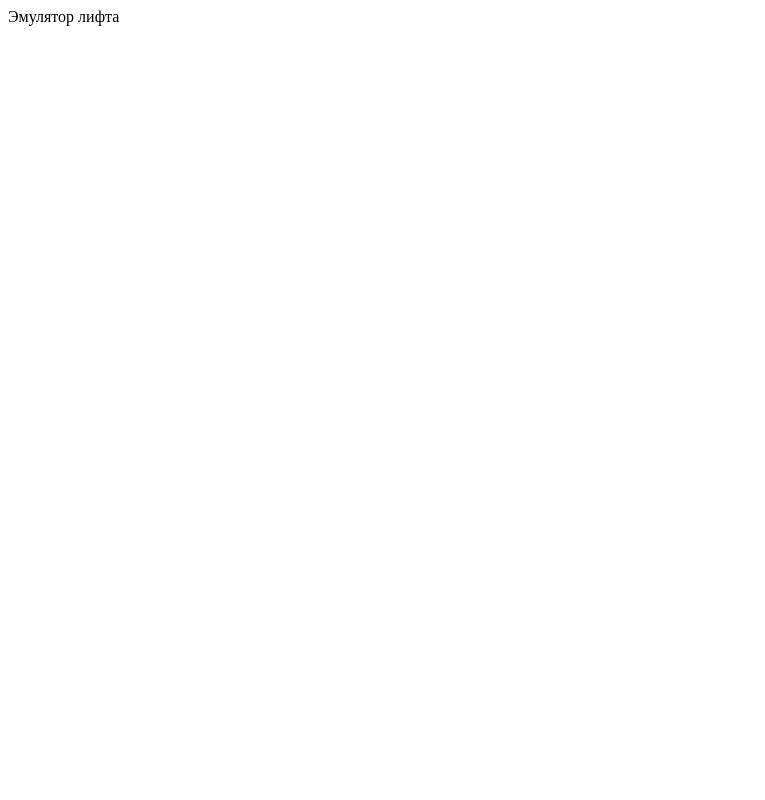
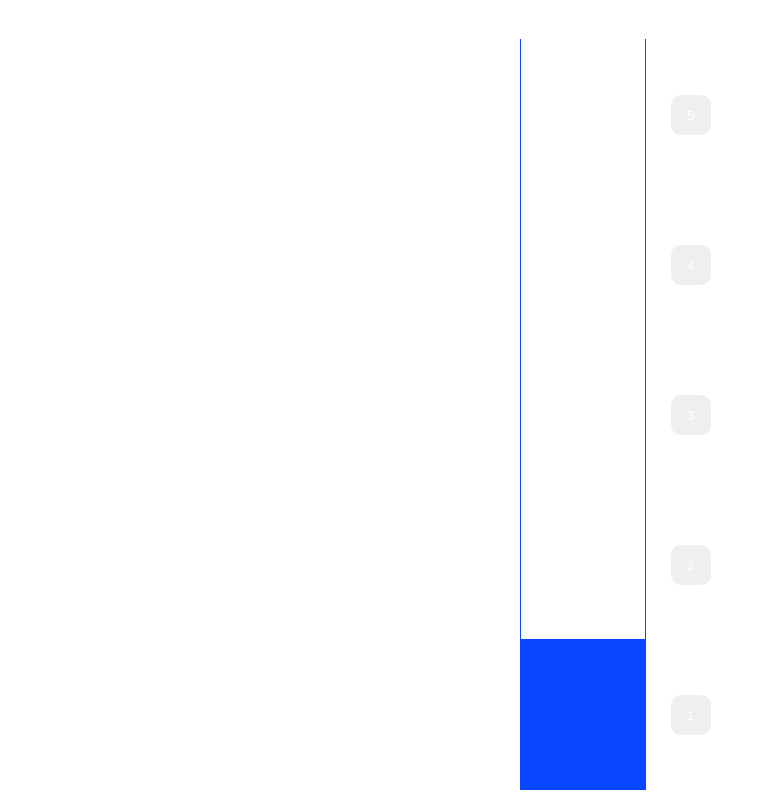
Before and after one commit to AnIlyukina/emulator-elevators-vue3, a Vue app: page / in a window 1280 px wide. Shown: the whole page, without its empty margins (0-765 px from the left). Built offline with nearby package versions, Linux system fonts and the light colour scheme.

Commit message:
Верстка компонентов шахты (shaft-list) и лифта (elevators)

```diff
--- a/App.vue
+++ /dev/null
@@ -1,9 +0,0 @@
-<script setup>
-
-</script>
-
-<template>
-  <div>
-    Эмулятор лифта
-  </div>
-</template>
--- /dev/null
+++ b/elevator-config.js
@@ -0,0 +1,4 @@
+// кол-во этажей
+export const countFloor = 5;
+// кол-во шахт
+export const countElevators = 1;
--- /dev/null
+++ b/src/App.vue
@@ -0,0 +1,15 @@
+<script setup>
+import ShaftList from "./components/shaft-list.vue";
+
+</script>
+
+<template>
+  <shaft-list/>
+</template>
+
+
+<style lang='scss'>
+
+@import './assets/scss/style.scss';
+
+</style>
--- /dev/null
+++ b/src/assets/scss/elevator.scss
@@ -0,0 +1,23 @@
+.elevator {
+  width: 100%;
+  box-sizing: border-box;
+  background-color: $lift-color;
+  position: relative;
+
+
+  &__info{
+    width: 50%;
+    text-align: center;
+    background-color: rgb(255, 134, 134);
+    border-radius: 5px;
+    margin: auto;
+    margin-top: 5px;
+    padding: 2px 0;
+    color: white;
+  }
+  &__img-move{
+    height: 12px;
+    margin-right: 3px;
+  }
+
+}
--- /dev/null
+++ b/src/assets/scss/shaft-lift.scss
@@ -0,0 +1,56 @@
+.shafts{
+  height: 100vh;
+  padding: 10px 20px;
+  display: flex;
+  align-items: end;
+  justify-content: center;
+  box-sizing: border-box;
+}
+
+.shaft{
+  &__elevator {
+    width: 10%;
+    display: flex;
+    justify-content: end;
+    flex-direction: column;
+    margin-right: 15px;
+    border: solid 1px $lift-color;
+    border-top: none;
+    position: relative;
+  }
+
+  &__floor{
+    text-align: center;
+    width: 100%;
+    height: 150px;
+    padding: 10px;
+    box-sizing: border-box;
+    border-left: solid 1px $lift-color;
+    border-bottom: solid 1px $lift-color;
+  }
+
+}
+
+.block__button {
+  width: 100px;
+  height: 150px;
+  padding: 10px;
+  display: flex;
+  align-items: center;
+  box-sizing: border-box;
+}
+
+.block__buttons{
+  display: flex;
+  flex-direction: column;
+}
+
+.button {
+  width: 40px;
+  height: 40px;
+  padding: 10px;
+  border: none;
+  color: white;
+  border-radius: 10px;
+  cursor: pointer;
+}
--- /dev/null
+++ b/src/assets/scss/style.scss
@@ -0,0 +1,11 @@
+* {
+  padding: 0;
+  margin: 0;
+}
+#app {
+  height: 100vh;
+}
+
+@import './variables.scss';
+@import './shaft-lift.scss';
+@import './elevator.scss';
--- /dev/null
+++ b/src/assets/scss/variables.scss
@@ -0,0 +1 @@
+$lift-color: #0946ff;
--- /dev/null
+++ b/src/components/elevator-cabin.vue
@@ -0,0 +1,18 @@
+<script setup>
+
+defineProps({
+  elevator: {
+    type: Object,
+    required: true
+  }
+})
+
+</script>
+
+<template>
+  <div
+    :class="'elevator  elevator' + elevator.id"
+    :style="{'height': 150 + 'px'}"
+  >
+  </div>
+</template>
--- /dev/null
+++ b/src/components/shaft-list.vue
@@ -0,0 +1,52 @@
+<script setup>
+
+import {countElevators, countFloor} from '../../elevator-config'
+import Elevator from '../model/Elevator'
+import ElevatorCabin from './elevator-cabin.vue'
+import { reactive } from 'vue'
+
+
+const elevators= reactive([])
+const floorButtons = reactive([])
+
+
+for (let i = 1; i <= countElevators; i++) {
+  let elevator = new Elevator(countFloor, i)
+  elevators.push(elevator)
+}
+
+for (let i = countFloor; i > 0; i--) {
+  floorButtons.push(i)
+}
+
+
+
+
+</script>
+
+<template>
+  <div class="shafts">
+    <div
+      v-for="(elevator, index) in elevators"
+      :key="index"
+      class="shaft__elevator"
+      :style="{'height': elevator.floor * 150 + 'px'}"
+    >
+      <elevator-cabin
+        :elevator="elevator"
+      />
+    </div>
+
+    <div class="block__buttons">
+      <div
+        v-for="(item, index) in floorButtons"
+        :key="index"
+        class="block__button"
+      >
+        <button class="button">
+          {{ item }}
+        </button>
+      </div>
+    </div>
+  </div>
+</template>
--- a/src/main.js
+++ b/src/main.js
@@ -1,5 +1,5 @@
 import { createApp } from 'vue'
-import App from '../App.vue'
+import App from './App.vue'
 
 
 const app = createApp(App);
--- /dev/null
+++ b/src/model/Elevator.js
@@ -0,0 +1,54 @@
+export default class Elevator {
+  constructor(floorCount, id, currentFloor, translateY) {
+    this.id = id;
+    this.status = "free";
+    this.currentFloor = currentFloor ? currentFloor : 1;
+    this.transform = null;
+    this.floor = floorCount;
+    this.position = translateY ? Math.abs(translateY) : 0;
+    this.translateY = null;
+  }
+
+  move(floor, height) {
+    const sizeMove = floor - this.currentFloor;
+    const animationTime = Math.abs(sizeMove * 1000);
+    let translateY = -((floor - 1) * height);
+
+    this.status = "busy";
+
+    this.currentFloor = floor;
+
+    let element = this.getDomElement();
+
+    const currentTranslateY = this.position ? this.position + translateY : translateY
+
+    element.style.transitionDuration = animationTime / 1000 + "s";
+    element.style.transform = `translate(0, ${currentTranslateY}px)`;
+    element.style.transitionTimingFunction = "linear";
+    this.transform = sizeMove > 0 ? "up" : "down";
+    let finish = this.moving(animationTime).then(() => {
+      this.translateY = translateY;
+      this.status = "chill";
+      return this.chilling(3000);
+    });
+
+    return finish;
+  }
+
+  getDomElement() {
+    return document.querySelector(".elevator" + this.id);
+  }
+
+  moving(delay) {
+    return new Promise((resolve) => setTimeout(resolve, delay));
+  }
+
+  chilling(delay) {
+    return new Promise((resolve) =>
+      setTimeout(() => {
+        this.status = "free";
+        resolve();
+      }, delay)
+    );
+  }
+}
```
